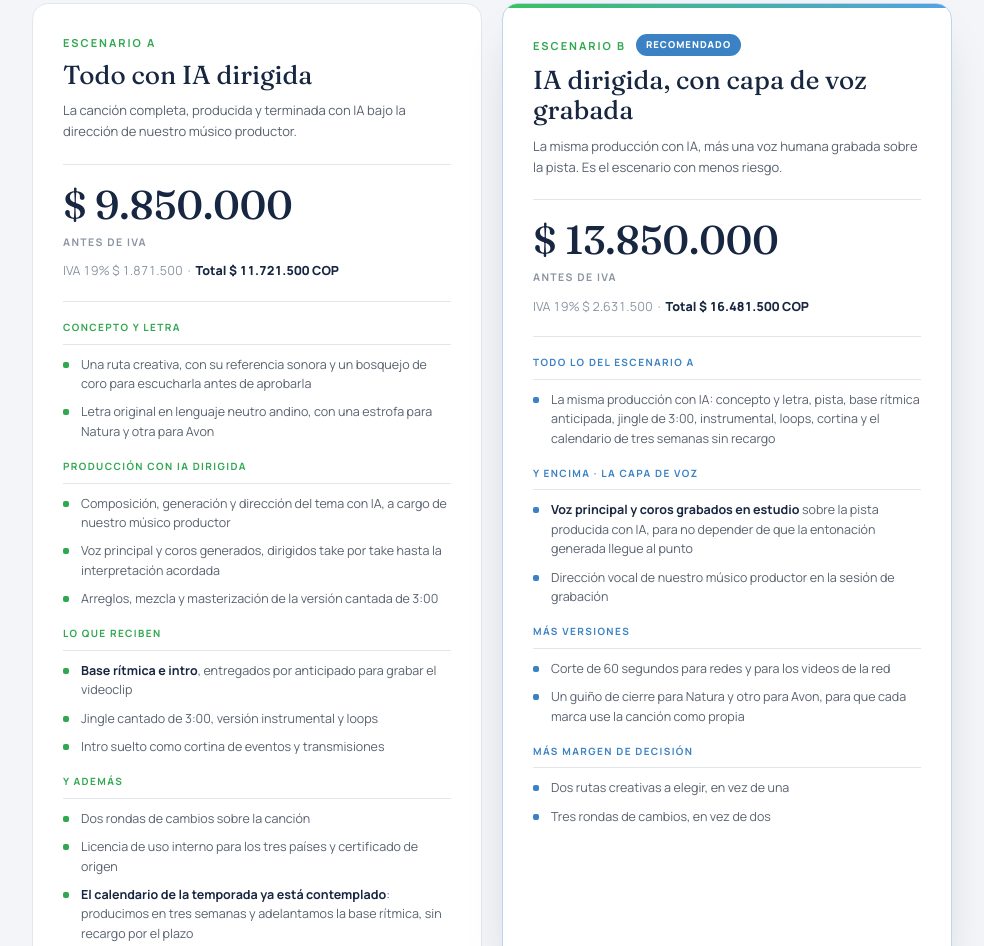
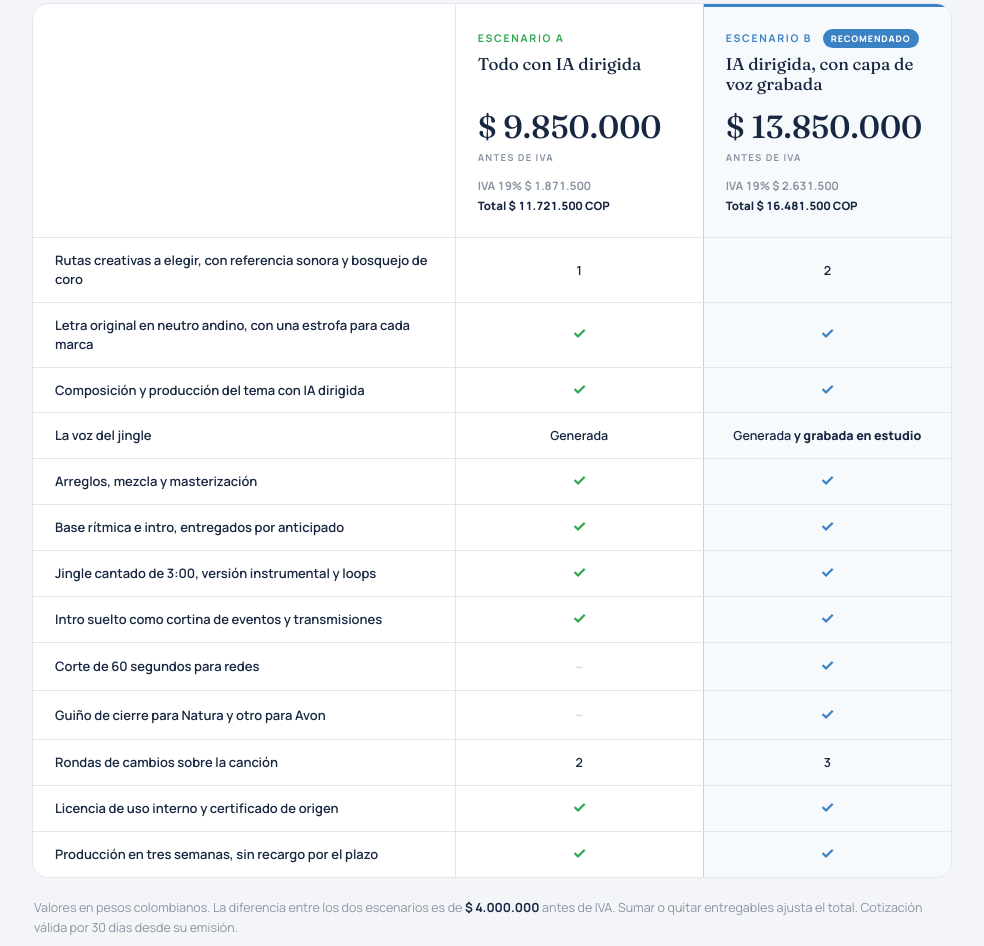
Before and after one commit to anasamsa/natura-jingle-navidad, a plain HTML site: page index.html in a window 1280 px wide. Shown: the part 2380-3326 px from the top of the page, without its empty margins (148-1132 px from the left). Drawn offline with Linux system fonts and the light colour scheme.

Commit message:
Los escenarios pasan a tabla comparativa
Las listas de vinetas hacian que el escenario A pareciera mas grande que
el B, que cuesta mas. Ahora los dos comparten las mismas 13 filas.

Co-Authored-By: Claude Opus 5 (1M context) <noreply@anthropic.com>

```diff
--- a/index.html
+++ b/index.html
@@ -80,30 +80,32 @@ img{max-width:100%}
 .step--urg{border-color:#BFE4C9;background:var(--green-soft)}
 .step--urg .step__no{background:var(--green)}
 
-/* escenarios lado a lado */
-.escs{display:grid;grid-template-columns:1fr 1fr;gap:20px}
-.esc{display:flex;flex-direction:column}
-.esc{background:var(--card);border:1px solid var(--line);border-radius:16px;padding:30px 30px 32px;position:relative;overflow:hidden}
-.esc--hl{border-color:#B9D6EE;box-shadow:0 20px 50px -28px rgba(24,39,65,.4)}
-.esc--hl::before{content:"";position:absolute;left:0;top:0;height:4px;width:100%;background:linear-gradient(90deg,var(--green-br),var(--blue-br))}
-.esc__k{font-size:11px;font-weight:700;letter-spacing:.18em;text-transform:uppercase;color:var(--green);margin:0 0 10px;display:flex;align-items:center;gap:10px}
-.esc__pill{font-size:9.5px;font-weight:800;letter-spacing:.11em;color:#fff;background:var(--blue);border-radius:20px;padding:4px 10px}
-.esc__t{font-family:var(--serif);font-size:clamp(21px,2.5vw,26px);font-weight:440;margin:0 0 10px;line-height:1.14}
-.esc__tag{font-size:13px;color:var(--muted);line-height:1.6;margin:0 0 22px;min-height:3.2em}
-.esc__price{padding:20px 0;border-top:1px solid var(--line);border-bottom:1px solid var(--line)}
-.esc__v{font-family:var(--serif);font-size:clamp(30px,4vw,40px);font-weight:500;line-height:1;white-space:nowrap}
-.esc__k2{font-size:10.5px;font-weight:700;letter-spacing:.13em;text-transform:uppercase;color:var(--label);margin:9px 0 0}
-.esc__t2{font-size:12.5px;color:var(--label);margin:12px 0 0;line-height:1.5}
-.esc__t2 b{color:var(--ink);font-weight:800}
-.esc__lead{font-size:12.5px;font-weight:700;color:var(--ink);margin:22px 0 4px}
-.grp{margin-top:18px}
-.grp__k{font-size:10px;font-weight:700;letter-spacing:.14em;text-transform:uppercase;color:var(--green);margin:0 0 10px;padding-bottom:8px;border-bottom:1px solid var(--line)}
-.esc--hl .grp__k{color:var(--blue)}
-.grp__l{list-style:none;margin:0;padding:0;display:flex;flex-direction:column;gap:9px}
-.grp__l li{position:relative;padding-left:18px;font-size:12.5px;color:var(--muted);line-height:1.55}
-.grp__l li::before{content:"";position:absolute;left:0;top:7px;width:6px;height:6px;background:var(--green);border-radius:2px}
-.esc--hl .grp__l li::before{background:var(--blue)}
-.grp__l li b{color:var(--ink);font-weight:700}
+/* comparativa de escenarios */
+.cmp{background:var(--card);border:1px solid var(--line);border-radius:16px;overflow:hidden}
+.cmp table{width:100%;border-collapse:collapse}
+.cmp thead th{text-align:left;vertical-align:bottom;padding:26px 22px 22px;border-bottom:1px solid var(--line)}
+.cmp__feat{width:46%}
+.cmp__col{width:27%;border-left:1px solid var(--line)}
+.cmp__col--hl{background:#F7FAFD;border-left-color:#B9D6EE;box-shadow:inset 0 3px 0 var(--blue)}
+.cmp__k{display:block;font-size:10.5px;font-weight:700;letter-spacing:.16em;text-transform:uppercase;color:var(--green);margin-bottom:8px}
+.cmp__col--hl .cmp__k{color:var(--blue)}
+.cmp__k i{font-style:normal;font-size:9px;font-weight:800;letter-spacing:.1em;color:#fff;background:var(--blue);border-radius:20px;padding:3px 8px;margin-left:7px}
+.cmp__t{display:block;font-family:var(--serif);font-size:17px;font-weight:460;line-height:1.18;margin-bottom:16px;min-height:2.4em}
+.cmp__v{display:block;font-family:var(--serif);font-size:clamp(24px,3vw,32px);font-weight:500;line-height:1;white-space:nowrap}
+.cmp__u{display:block;font-size:9.5px;font-weight:700;letter-spacing:.13em;text-transform:uppercase;color:var(--label);margin-top:8px}
+.cmp__iva{display:block;font-size:11.5px;color:var(--label);margin-top:11px;line-height:1.55}
+.cmp__iva b{display:block;margin-top:3px;white-space:nowrap}
+.cmp__iva b{color:var(--ink);font-weight:800}
+.cmp tbody td{padding:13px 22px;border-bottom:1px solid var(--line);font-size:13px;color:var(--muted);line-height:1.45}
+.cmp tbody tr:last-child td{border-bottom:0}
+.cmp td.f{color:var(--ink);font-weight:600}
+.cmp td.c{text-align:center;border-left:1px solid var(--line);width:27%}
+.cmp td.hl{background:#F7FAFD;border-left-color:#B9D6EE}
+.ok{color:var(--green);font-size:16px;font-weight:700;line-height:1}
+.hl .ok{color:var(--blue)}
+.no{color:#C4CBD5;font-size:15px}
+.txt{font-size:12.5px;color:var(--ink);font-weight:600;line-height:1.4;display:inline-block}
+.txt b{font-weight:800}
 
 .band{display:flex;align-items:flex-start;gap:28px;background:var(--card);border:1px solid var(--line);border-left:4px solid var(--blue);border-radius:14px;padding:28px 32px;margin-top:22px}
 .band__tag{flex:none;font-family:var(--serif);font-size:clamp(22px,2.8vw,29px);font-weight:460;line-height:1.06;max-width:9ch}
@@ -139,8 +141,9 @@ a:focus-visible{outline:3px solid var(--green);outline-offset:2px}
 
 @media (max-width:980px){
   .steps{grid-template-columns:repeat(2,1fr)}
-  .escs{grid-template-columns:1fr}
-  .esc__tag{min-height:0}
+  .cmp__t{font-size:15px;min-height:0}
+  .cmp thead th{padding:20px 14px 16px}
+  .cmp tbody td{padding:11px 14px;font-size:12px}
 }
 @media (max-width:760px){
   .wrap,.hero__inner,.closing__inner{padding-left:22px;padding-right:22px}
@@ -148,7 +151,16 @@ a:focus-visible{outline:3px solid var(--green);outline-offset:2px}
   .grid,.steps,.terms{grid-template-columns:1fr}
   .band{flex-direction:column;gap:14px}
   .facts{gap:16px 26px}
-  .esc{padding:24px 22px 26px}
+  .cmp{border:0;border-radius:0;background:none}
+  .cmp table,.cmp thead,.cmp tbody,.cmp tr,.cmp th,.cmp td{display:block;width:auto}
+  .cmp__feat{display:none!important}
+  .cmp__col{border-left:0;border:1px solid var(--line);border-radius:14px;margin-bottom:12px;padding:20px!important}
+  .cmp tbody tr{border:1px solid var(--line);border-radius:12px;background:var(--card);margin-bottom:8px;padding:12px 16px;display:flex;flex-wrap:wrap;align-items:center;gap:6px 14px}
+  .cmp tbody td{border:0!important;padding:0;background:none!important}
+  .cmp td.f{flex:1 1 100%;font-size:12.5px}
+  .cmp td.c{width:auto;text-align:left}
+  .cmp td.c::before{content:'A';font-size:9px;font-weight:800;letter-spacing:.1em;color:var(--label);margin-right:6px}
+  .cmp td.hl::before{content:'B'}
 }
 @media (prefers-reduced-motion:reduce){
   html{scroll-behavior:auto}
@@ -174,7 +186,7 @@ a:focus-visible{outline:3px solid var(--green);outline-offset:2px}
   .block{padding:22px 0}
   .grid{grid-template-columns:repeat(3,1fr)!important}
   .steps{grid-template-columns:repeat(5,1fr)!important}
-  .escs{grid-template-columns:1fr 1fr!important}
+  .cmp{break-inside:avoid}
   .terms{grid-template-columns:repeat(2,1fr)!important}
   .sectitle{font-size:22px}
   .secsub{font-size:11px;margin-bottom:16px;max-width:none}
@@ -184,17 +196,16 @@ a:focus-visible{outline:3px solid var(--green);outline-offset:2px}
   .step__no{width:23px;height:23px;font-size:11px;margin-bottom:9px}
   .step__t{font-size:14px}
   .step__d{font-size:10px;margin-bottom:9px}
-  .esc{padding:18px 18px 20px}
-  .esc__t{font-size:18px}
-  .esc__tag{font-size:10.5px;margin-bottom:14px;min-height:0}
-  .esc__price{padding:13px 0}
-  .esc__v{font-size:26px}
-  .grp__l li,.term__d,.band__txt{font-size:10px;line-height:1.45}
+  .cmp thead th{padding:16px 14px 14px}
+  .cmp__t{font-size:14px;min-height:0;margin-bottom:11px}
+  .cmp__v{font-size:22px}
+  .cmp tbody td{padding:8px 14px;font-size:10.5px}
+  .term__d,.band__txt{font-size:10px;line-height:1.45}
   .band{padding:16px 18px;gap:18px;margin-top:16px}
   .term{padding:11px 0}
   .closing{padding:40px 0;break-before:page}
   .closing__logo{margin-top:28px}
-  .step,.esc,.band,.term,.grid{break-inside:avoid}
+  .step,.band,.term,.grid,.cmp tbody tr{break-inside:avoid}
   #escenarios{break-before:page}
 }
 </style>
@@ -291,87 +302,41 @@ a:focus-visible{outline:3px solid var(--green);outline-offset:2px}
     <p class="seclabel reveal">La decisión</p>
     <h2 class="sectitle reveal">Los dos son con IA. La diferencia es la voz.</h2>
     <p class="secsub reveal">Tal como lo pidieron, la canción se produce con inteligencia artificial dirigida por nuestro equipo musical en los dos escenarios, y los dos entregan la misma canción con su base rítmica anticipada, el instrumental, los loops y la cortina. Lo único que cambia es si la voz queda generada o si la grabamos en estudio sobre la pista.</p>
-    <div class="escs">
-
-      <article class="esc reveal">
-        <p class="esc__k">Escenario A </p>
-        <h3 class="esc__t">Todo con IA dirigida</h3>
-        <p class="esc__tag">La canción completa, producida y terminada con IA bajo la dirección de nuestro músico productor.</p>
-        <div class="esc__price">
-          <div class="esc__v num">$&thinsp;9.850.000</div>
-          <p class="esc__k2">Antes de IVA</p>
-          <p class="esc__t2 num">IVA 19% $&thinsp;1.871.500 &nbsp;·&nbsp; <b>Total $&thinsp;11.721.500 COP</b></p>
-        </div>
-        <div class="grp">
-          <p class="grp__k">Concepto y letra</p>
-          <ul class="grp__l">
-            <li>Una ruta creativa, con su referencia sonora y un bosquejo de coro para escucharla antes de aprobarla</li>
-            <li>Letra original en lenguaje neutro andino, con una estrofa para Natura y otra para Avon</li>
-          </ul>
-        </div>
-        <div class="grp">
-          <p class="grp__k">Producción con IA dirigida</p>
-          <ul class="grp__l">
-            <li>Composición, generación y dirección del tema con IA, a cargo de nuestro músico productor</li>
-            <li>Voz principal y coros generados, dirigidos take por take hasta la interpretación acordada</li>
-            <li>Arreglos, mezcla y masterización de la versión cantada de 3:00</li>
-          </ul>
-        </div>
-        <div class="grp">
-          <p class="grp__k">Lo que reciben</p>
-          <ul class="grp__l">
-            <li><b>Base rítmica e intro</b>, entregados por anticipado para grabar el videoclip</li>
-            <li>Jingle cantado de 3:00, versión instrumental y loops</li>
-            <li>Intro suelto como cortina de eventos y transmisiones</li>
-          </ul>
-        </div>
-        <div class="grp">
-          <p class="grp__k">Y además</p>
-          <ul class="grp__l">
-            <li>Dos rondas de cambios sobre la canción</li>
-            <li>Licencia de uso interno para los tres países y certificado de origen</li>
-            <li><b>El calendario de la temporada ya está contemplado</b>: producimos en tres semanas y adelantamos la base rítmica, sin recargo por el plazo</li>
-          </ul>
-        </div>
-      </article>
-
-      <article class="esc esc--hl reveal">
-        <p class="esc__k">Escenario B <span class="esc__pill">Recomendado</span></p>
-        <h3 class="esc__t">IA dirigida, con capa de voz grabada</h3>
-        <p class="esc__tag">La misma producción con IA, más una voz humana grabada sobre la pista. Es el escenario con menos riesgo.</p>
-        <div class="esc__price">
-          <div class="esc__v num">$&thinsp;13.850.000</div>
-          <p class="esc__k2">Antes de IVA</p>
-          <p class="esc__t2 num">IVA 19% $&thinsp;2.631.500 &nbsp;·&nbsp; <b>Total $&thinsp;16.481.500 COP</b></p>
-        </div>
-        <div class="grp">
-          <p class="grp__k">Todo lo del escenario A</p>
-          <ul class="grp__l">
-            <li>La misma producción con IA: concepto y letra, pista, base rítmica anticipada, jingle de 3:00, instrumental, loops, cortina y el calendario de tres semanas sin recargo</li>
-          </ul>
-        </div>
-        <div class="grp">
-          <p class="grp__k">Y encima · la capa de voz</p>
-          <ul class="grp__l">
-            <li><b>Voz principal y coros grabados en estudio</b> sobre la pista producida con IA, para no depender de que la entonación generada llegue al punto</li>
-            <li>Dirección vocal de nuestro músico productor en la sesión de grabación</li>
-          </ul>
-        </div>
-        <div class="grp">
-          <p class="grp__k">Más versiones</p>
-          <ul class="grp__l">
-            <li>Corte de 60 segundos para redes y para los videos de la red</li>
-            <li>Un guiño de cierre para Natura y otro para Avon, para que cada marca use la canción como propia</li>
-          </ul>
-        </div>
-        <div class="grp">
-          <p class="grp__k">Más margen de decisión</p>
-          <ul class="grp__l">
-            <li>Dos rutas creativas a elegir, en vez de una</li>
-            <li>Tres rondas de cambios, en vez de dos</li>
-          </ul>
-        </div>
-      </article>
+    <div class="cmp reveal">
+      <table>
+        <thead><tr>
+        <th class="cmp__feat"></th>
+        <th class="cmp__col">
+          <span class="cmp__k">Escenario A</span>
+          <span class="cmp__t">Todo con IA dirigida</span>
+          <span class="cmp__v num">$&thinsp;9.850.000</span>
+          <span class="cmp__u">Antes de IVA</span>
+          <span class="cmp__iva num">IVA 19% $&thinsp;1.871.500<b>Total $&thinsp;11.721.500 COP</b></span>
+        </th>
+        <th class="cmp__col cmp__col--hl">
+          <span class="cmp__k">Escenario B <i>Recomendado</i></span>
+          <span class="cmp__t">IA dirigida, con capa de voz grabada</span>
+          <span class="cmp__v num">$&thinsp;13.850.000</span>
+          <span class="cmp__u">Antes de IVA</span>
+          <span class="cmp__iva num">IVA 19% $&thinsp;2.631.500<b>Total $&thinsp;16.481.500 COP</b></span>
+        </th>
+        </tr></thead>
+        <tbody>
+        <tr><td class="f">Rutas creativas a elegir, con referencia sonora y bosquejo de coro</td><td class="c"><span class="txt">1</span></td><td class="c hl"><span class="txt">2</span></td></tr>
+        <tr><td class="f">Letra original en neutro andino, con una estrofa para cada marca</td><td class="c"><span class="ok" aria-label="incluido">&#10003;</span></td><td class="c hl"><span class="ok" aria-label="incluido">&#10003;</span></td></tr>
+        <tr><td class="f">Composición y producción del tema con IA dirigida</td><td class="c"><span class="ok" aria-label="incluido">&#10003;</span></td><td class="c hl"><span class="ok" aria-label="incluido">&#10003;</span></td></tr>
+        <tr><td class="f">La voz del jingle</td><td class="c"><span class="txt">Generada</span></td><td class="c hl"><span class="txt">Generada <b>y grabada en estudio</b></span></td></tr>
+        <tr><td class="f">Arreglos, mezcla y masterización</td><td class="c"><span class="ok" aria-label="incluido">&#10003;</span></td><td class="c hl"><span class="ok" aria-label="incluido">&#10003;</span></td></tr>
+        <tr><td class="f">Base rítmica e intro, entregados por anticipado</td><td class="c"><span class="ok" aria-label="incluido">&#10003;</span></td><td class="c hl"><span class="ok" aria-label="incluido">&#10003;</span></td></tr>
+        <tr><td class="f">Jingle cantado de 3:00, versión instrumental y loops</td><td class="c"><span class="ok" aria-label="incluido">&#10003;</span></td><td class="c hl"><span class="ok" aria-label="incluido">&#10003;</span></td></tr>
+        <tr><td class="f">Intro suelto como cortina de eventos y transmisiones</td><td class="c"><span class="ok" aria-label="incluido">&#10003;</span></td><td class="c hl"><span class="ok" aria-label="incluido">&#10003;</span></td></tr>
+        <tr><td class="f">Corte de 60 segundos para redes</td><td class="c"><span class="no" aria-label="no incluido">&ndash;</span></td><td class="c hl"><span class="ok" aria-label="incluido">&#10003;</span></td></tr>
+        <tr><td class="f">Guiño de cierre para Natura y otro para Avon</td><td class="c"><span class="no" aria-label="no incluido">&ndash;</span></td><td class="c hl"><span class="ok" aria-label="incluido">&#10003;</span></td></tr>
+        <tr><td class="f">Rondas de cambios sobre la canción</td><td class="c"><span class="txt">2</span></td><td class="c hl"><span class="txt">3</span></td></tr>
+        <tr><td class="f">Licencia de uso interno y certificado de origen</td><td class="c"><span class="ok" aria-label="incluido">&#10003;</span></td><td class="c hl"><span class="ok" aria-label="incluido">&#10003;</span></td></tr>
+        <tr><td class="f">Producción en tres semanas, sin recargo por el plazo</td><td class="c"><span class="ok" aria-label="incluido">&#10003;</span></td><td class="c hl"><span class="ok" aria-label="incluido">&#10003;</span></td></tr>
+        </tbody>
+      </table>
     </div>
     <p class="note reveal">Valores en pesos colombianos. La diferencia entre los dos escenarios es de <b>$&thinsp;4.000.000</b> antes de IVA. Sumar o quitar entregables ajusta el total. Cotización válida por 30 días desde su emisión.</p>
     <div class="band reveal">
```
